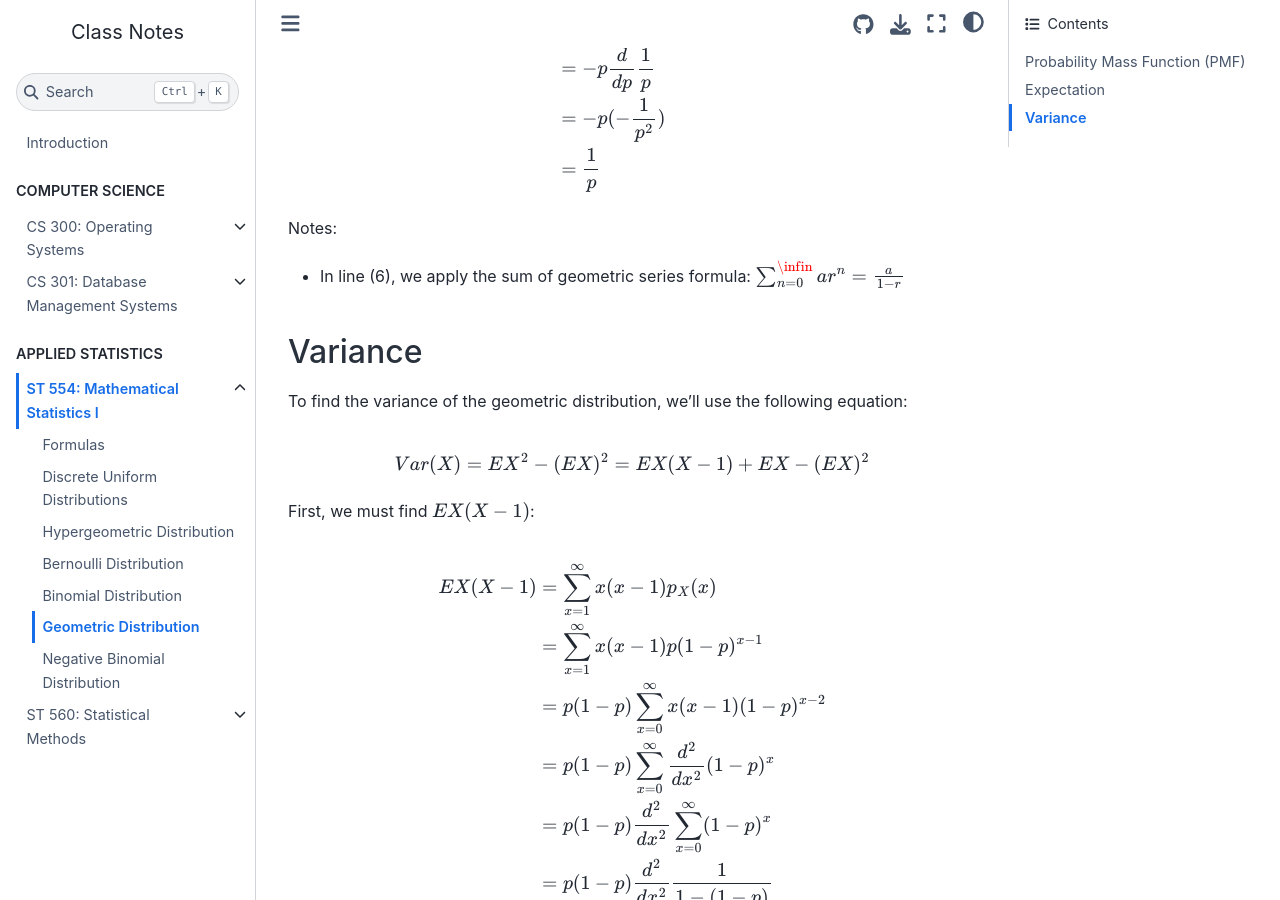
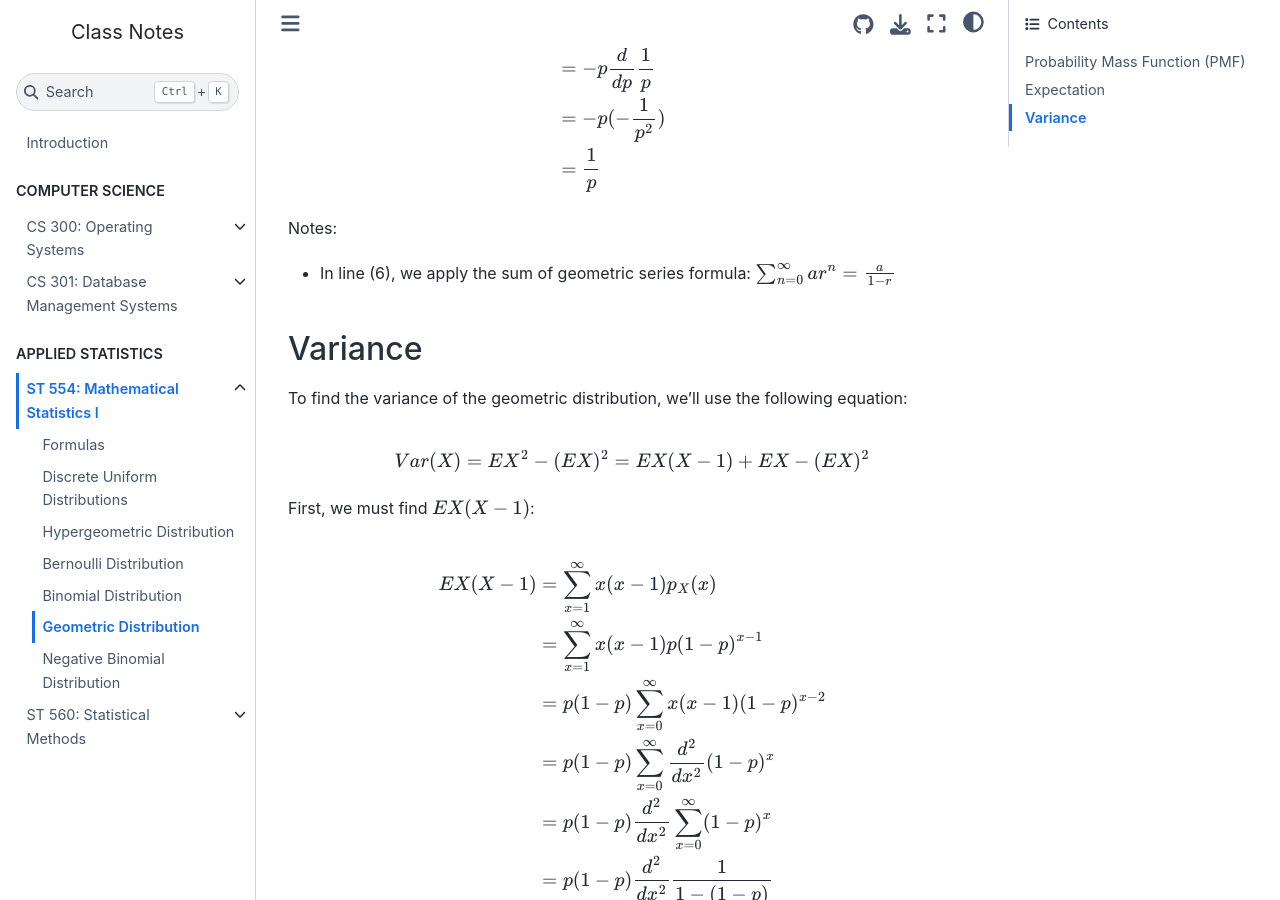
Before and after one commit to MoenMi/notes, a Jupyter Book: the page built from classes/st554/geometric-distribution.md, in a window 1280 px wide and 900 px high, scrolled down 1062 px. Built offline with Jupyter Book 1.0.4 settings and Sphinx 7.4.7 and the Sphinx Book theme 1.1.4, drawn with Linux system fonts in a browser that asks for light colours; pages that are not in the unit, such as notebooks, are missing from menus.

Commit message:
Fix typo in geometric series formula

```diff
--- a/classes/st554/geometric-distribution.md
+++ b/classes/st554/geometric-distribution.md
@@ -37,7 +37,7 @@ EX &= \sum_{x=1}^\infty xp_X(x) \\
 $$
 
 Notes:
-- In line (6), we apply the sum of geometric series formula: $\sum_{n=0}^\infin ar^n = \frac{a}{1-r}$
+- In line (6), we apply the sum of geometric series formula: $\sum_{n=0}^\infty ar^n = \frac{a}{1-r}$
 
 ## Variance
 
```
